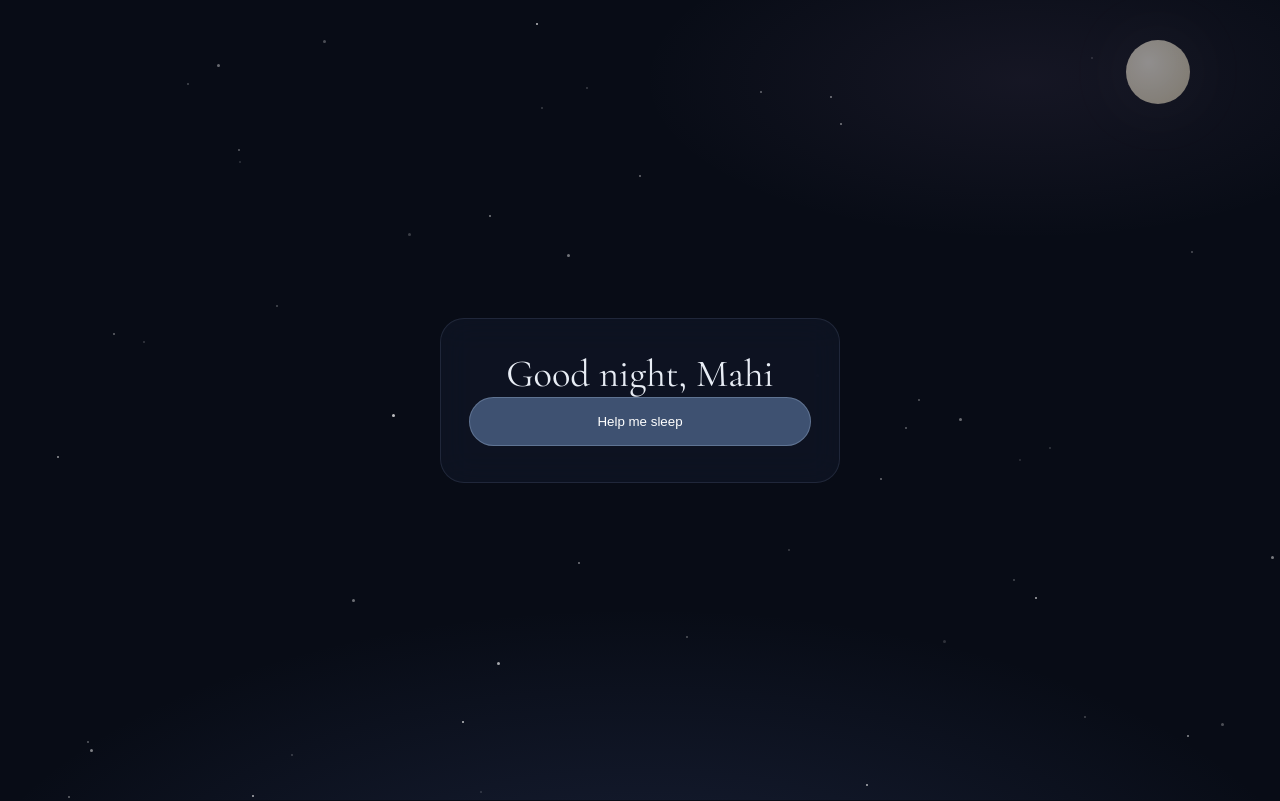
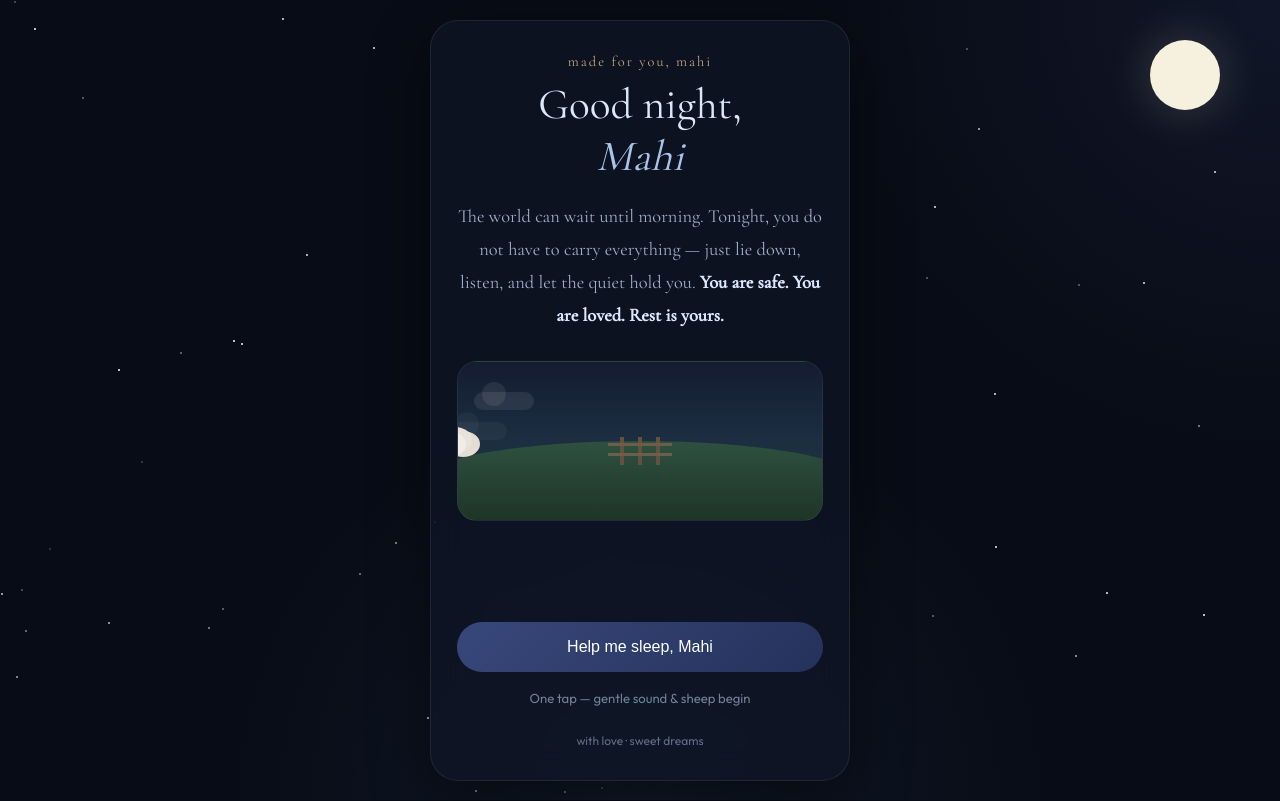
Before and after one commit to abudevmas/get_better, a plain HTML site: page index.html in a window 1280 px wide. Drawn offline with nearby package versions, Linux system fonts and the light colour scheme.

Commit message:
Update index.html

```diff
--- a/index.html
+++ b/index.html
@@ -1,112 +1,418 @@
 <!DOCTYPE html>
 <html lang="en">
 <head>
-  <meta charset="UTF-8">
-  <meta name="viewport" content="width=device-width, initial-scale=1.0">
+  <meta charset="UTF-8" />
+  <meta name="viewport" content="width=device-width, initial-scale=1.0" />
+
   <title>Rest — for Mahi</title>
 
   <link rel="preconnect" href="https://fonts.googleapis.com">
   <link rel="preconnect" href="https://fonts.gstatic.com" crossorigin>
-  <link href="https://fonts.googleapis.com/css2?family=Cormorant+Garamond:ital,wght@0,400;0,500;1,400&family=Outfit:wght@300;400;500&display=swap" rel="stylesheet">
+
+  <link href="https://fonts.googleapis.com/css2?family=Cormorant+Garamond:wght@400;500&family=Outfit:wght@300;400;500&display=swap" rel="stylesheet">
 
   <style>
-    * { box-sizing: border-box; margin: 0; padding: 0; }
-
-    body {
-      font-family: "Outfit", system-ui, sans-serif;
-      background: #080c16;
-      color: #e8edf5;
-      min-height: 100vh;
-      display: flex;
-      align-items: center;
-      justify-content: center;
-      padding: 1.5rem;
-      overflow-x: hidden;
+    *{
+      margin:0;
+      padding:0;
+      box-sizing:border-box;
     }
 
-    .sky {
-      position: fixed;
-      inset: 0;
-      z-index: 0;
-      background:
-        radial-gradient(ellipse 100% 80% at 50% 120%, rgba(88,110,180,0.22) 0%, transparent 55%),
-        radial-gradient(ellipse 60% 40% at 80% 10%, rgba(180,140,200,0.08) 0%, transparent 50%),
-        #080c16;
+    body{
+      font-family:"Outfit",sans-serif;
+      background:#080c16;
+      color:#e8edf5;
+      min-height:100vh;
+      display:flex;
+      align-items:center;
+      justify-content:center;
+      overflow:hidden;
+      padding:20px;
     }
 
-    .star {
-      position: absolute;
-      background: #fff;
-      border-radius: 50%;
-      animation: twinkle var(--d,4s) ease-in-out infinite;
+    .sky{
+      position:fixed;
+      inset:0;
+      background:
+      radial-gradient(circle at top right, rgba(120,140,255,.08), transparent 30%),
+      radial-gradient(circle at bottom center, rgba(100,180,255,.08), transparent 40%),
+      #080c16;
+      z-index:0;
     }
 
-    @keyframes twinkle {
-      0%,100% { opacity: 0.15; }
-      50% { opacity: 0.75; }
+    .star{
+      position:absolute;
+      width:2px;
+      height:2px;
+      background:white;
+      border-radius:50%;
+      opacity:.6;
+      animation:twinkle 4s infinite ease-in-out;
     }
 
-    .moon {
-      position: fixed;
-      top: 5%;
-      right: 7%;
-      width: 64px;
-      height: 64px;
-      border-radius: 50%;
-      background: radial-gradient(circle at 35% 35%, #faf4e8, #d8ccb0);
-      box-shadow: 0 0 80px rgba(250,244,232,0.15);
-      opacity: 0.55;
+    @keyframes twinkle{
+      0%,100%{opacity:.2}
+      50%{opacity:1}
     }
 
-    .card {
-      position: relative;
-      z-index: 1;
-      width: 100%;
-      max-width: 400px;
-      padding: 2rem 1.75rem 2.25rem;
-      background: rgba(16,22,38,0.72);
-      border: 1px solid rgba(168,196,232,0.12);
-      border-radius: 24px;
-      backdrop-filter: blur(16px);
-      text-align: center;
+    .moon{
+      position:fixed;
+      top:40px;
+      right:60px;
+      width:70px;
+      height:70px;
+      border-radius:50%;
+      background:#f6f0de;
+      box-shadow:0 0 50px rgba(255,255,220,.2);
+      z-index:0;
     }
 
-    h1 { font-family: "Cormorant Garamond", serif; font-size: 2.4rem; font-weight: 400; }
+    .card{
+      position:relative;
+      z-index:1;
+      width:100%;
+      max-width:420px;
+      background:rgba(16,22,38,.72);
+      border:1px solid rgba(255,255,255,.08);
+      border-radius:28px;
+      padding:32px 26px;
+      text-align:center;
+      backdrop-filter:blur(16px);
+      box-shadow:0 20px 60px rgba(0,0,0,.45);
+    }
 
-    .btn {
-      width: 100%;
-      padding: 1rem;
-      border-radius: 999px;
-      border: 1px solid rgba(200,220,245,0.25);
-      background: rgba(123,159,212,0.45);
-      color: white;
-      cursor: pointer;
+    .for-mahi{
+      color:#c4a882;
+      font-size:.9rem;
+      margin-bottom:8px;
+      letter-spacing:2px;
+      text-transform:lowercase;
+      font-family:"Cormorant Garamond",serif;
+    }
+
+    h1{
+      font-family:"Cormorant Garamond",serif;
+      font-size:2.7rem;
+      font-weight:400;
+      margin-bottom:18px;
+      color:#dce8f8;
+    }
+
+    h1 em{
+      color:#a8c4e8;
+      font-style:italic;
+    }
+
+    .letter{
+      font-family:"Cormorant Garamond",serif;
+      font-size:1.15rem;
+      line-height:1.8;
+      color:#9fb0c8;
+      margin-bottom:28px;
+    }
+
+    .letter strong{
+      color:#dbe8ff;
+    }
+
+    .scene{
+      position:relative;
+      height:160px;
+      overflow:hidden;
+      border-radius:20px;
+      margin-bottom:25px;
+      background:linear-gradient(180deg,#141c30 0%,#1c2e42 50%,#1d3a30 100%);
+      border:1px solid rgba(255,255,255,.06);
+    }
+
+    .cloud{
+      position:absolute;
+      width:60px;
+      height:18px;
+      background:rgba(255,255,255,.08);
+      border-radius:20px;
+      top:30px;
+      animation:drift 25s linear infinite;
+    }
+
+    .cloud::before{
+      content:"";
+      position:absolute;
+      width:24px;
+      height:24px;
+      border-radius:50%;
+      background:inherit;
+      top:-10px;
+      left:8px;
+    }
+
+    .cloud-2{
+      top:60px;
+      animation-duration:35s;
+      opacity:.5;
+    }
+
+    @keyframes drift{
+      from{left:-80px}
+      to{left:110%}
+    }
+
+    .hill{
+      position:absolute;
+      left:-10%;
+      right:-10%;
+      bottom:0;
+      height:50%;
+      background:linear-gradient(180deg,#2f5040,#1d3527);
+      border-radius:50% 50% 0 0;
+    }
+
+    .fence{
+      position:absolute;
+      bottom:55px;
+      left:50%;
+      transform:translateX(-50%);
+      display:flex;
+      gap:14px;
+    }
+
+    .fence-post{
+      width:4px;
+      height:28px;
+      background:#66513f;
+      position:relative;
+    }
+
+    .fence-post::before,
+    .fence-post::after{
+      content:"";
+      position:absolute;
+      left:-12px;
+      width:28px;
+      height:3px;
+      background:#6f5d4c;
+    }
+
+    .fence-post::before{
+      top:6px;
+    }
+
+    .fence-post::after{
+      top:16px;
+    }
+
+    .sheep{
+      position:absolute;
+      width:50px;
+      height:40px;
+      bottom:55px;
+      left:-60px;
+      animation:jump 5s infinite ease-in-out paused;
+    }
+
+    body.active .sheep{
+      animation-play-state:running;
+    }
+
+    @keyframes jump{
+      0%{left:-10%;transform:translateY(0)}
+      40%{left:45%;transform:translateY(-35px)}
+      55%{left:58%;transform:translateY(-38px)}
+      75%{left:78%;transform:translateY(-8px)}
+      100%{left:110%;transform:translateY(0)}
+    }
+
+    .sheep-fluff{
+      position:absolute;
+      width:34px;
+      height:26px;
+      background:#f0ece6;
+      border-radius:50%;
+      bottom:8px;
+      left:10px;
+      box-shadow:
+      -4px -2px 0 #ece6de,
+      6px -4px 0 #e8e2da,
+      14px 0 0 #e4ddd4;
+    }
+
+    .sheep-head{
+      position:absolute;
+      width:16px;
+      height:14px;
+      background:#2c2c2c;
+      border-radius:50%;
+      bottom:15px;
+      left:2px;
+    }
+
+    .count{
+      color:#a8c4e8;
+      font-size:1.8rem;
+      margin-bottom:20px;
+      opacity:0;
+      transition:.4s;
+    }
+
+    body.active .count{
+      opacity:1;
+    }
+
+    .count small{
+      display:block;
+      font-size:.8rem;
+      color:#6f8098;
+      margin-top:4px;
+    }
+
+    .btn{
+      width:100%;
+      padding:16px;
+      border:none;
+      border-radius:999px;
+      background:linear-gradient(135deg, rgba(120,150,255,.4), rgba(90,120,220,.3));
+      color:white;
+      font-size:1rem;
+      cursor:pointer;
+      transition:.3s;
+    }
+
+    .btn:hover{
+      transform:translateY(-2px);
+    }
+
+    .hint{
+      margin-top:16px;
+      color:#6f8098;
+      font-size:.82rem;
+      line-height:1.6;
+    }
+
+    .footer-heart{
+      margin-top:24px;
+      color:#5f6f88;
+      font-size:.75rem;
     }
   </style>
 </head>
 
 <body>
+
 <div class="sky" id="sky"></div>
 <div class="moon"></div>
 
 <div class="card">
-    <h1>Good night, Mahi</h1>
-    <button class="btn" id="btn">Help me sleep</button>
+
+  <p class="for-mahi">made for you, mahi</p>
+
+  <h1>
+    Good night,<br>
+    <em>Mahi</em>
+  </h1>
+
+  <p class="letter">
+    The world can wait until morning.
+    Tonight, you do not have to carry everything —
+    just lie down, listen, and let the quiet hold you.
+    <strong>You are safe. You are loved. Rest is yours.</strong>
+  </p>
+
+  <div class="scene">
+
+    <div class="cloud"></div>
+    <div class="cloud cloud-2"></div>
+
+    <div class="hill"></div>
+
+    <div class="fence">
+      <div class="fence-post"></div>
+      <div class="fence-post"></div>
+      <div class="fence-post"></div>
+    </div>
+
+    <div class="sheep" id="sheep">
+      <div class="sheep-head"></div>
+      <div class="sheep-fluff"></div>
+    </div>
+
+  </div>
+
+  <p class="count" id="count">
+    0
+    <small>sheep</small>
+  </p>
+
+  <button class="btn" id="btn">
+    Help me sleep, Mahi
+  </button>
+
+  <p class="hint" id="hint">
+    One tap — gentle sound & sheep begin
+  </p>
+
+  <p class="footer-heart">
+    with love · sweet dreams
+  </p>
+
 </div>
 
 <script>
-    (function () {
   const sky = document.getElementById("sky");
-      for (let i = 0; i < 50; i++) {
-        const s = document.createElement("div");
-        s.className = "star";
-        s.style.width = s.style.height = (Math.random() > 0.8 ? 3 : 2) + "px";
-        s.style.left = Math.random() * 100 + "%";
-        s.style.top = Math.random() * 100 + "%";
-        s.style.setProperty("--d", (3 + Math.random() * 4) + "s");
+
+  for(let i=0;i<60;i++){
+    const s=document.createElement("div");
+    s.className="star";
+
+    s.style.left=Math.random()*100+"%";
+    s.style.top=Math.random()*100+"%";
+
+    s.style.animationDelay=Math.random()*5+"s";
+
     sky.appendChild(s);
   }
-    })();
+
+  let on=false;
+  let count=0;
+
+  const btn=document.getElementById("btn");
+  const sheep=document.getElementById("sheep");
+  const countEl=document.getElementById("count");
+  const hint=document.getElementById("hint");
+
+  sheep.addEventListener("animationiteration",()=>{
+    if(on){
+      count++;
+      countEl.innerHTML=count+"<small>sheep</small>";
+    }
+  });
+
+  btn.addEventListener("click",()=>{
+
+    on=!on;
+
+    if(on){
+
+      document.body.classList.add("active");
+
+      btn.textContent="Stop";
+
+      hint.textContent="Close your eyes, Mahi. Just breathe.";
+
+    }else{
+
+      document.body.classList.remove("active");
+
+      btn.textContent="Help me sleep, Mahi";
+
+      hint.textContent="One tap — gentle sound & sheep begin";
+
+      count=0;
+
+      countEl.innerHTML="0<small>sheep</small>";
+    }
+
+  });
 </script>
+
 </body>
 </html>
```
Lines whose indentation alone changed are shown as unchanged.
